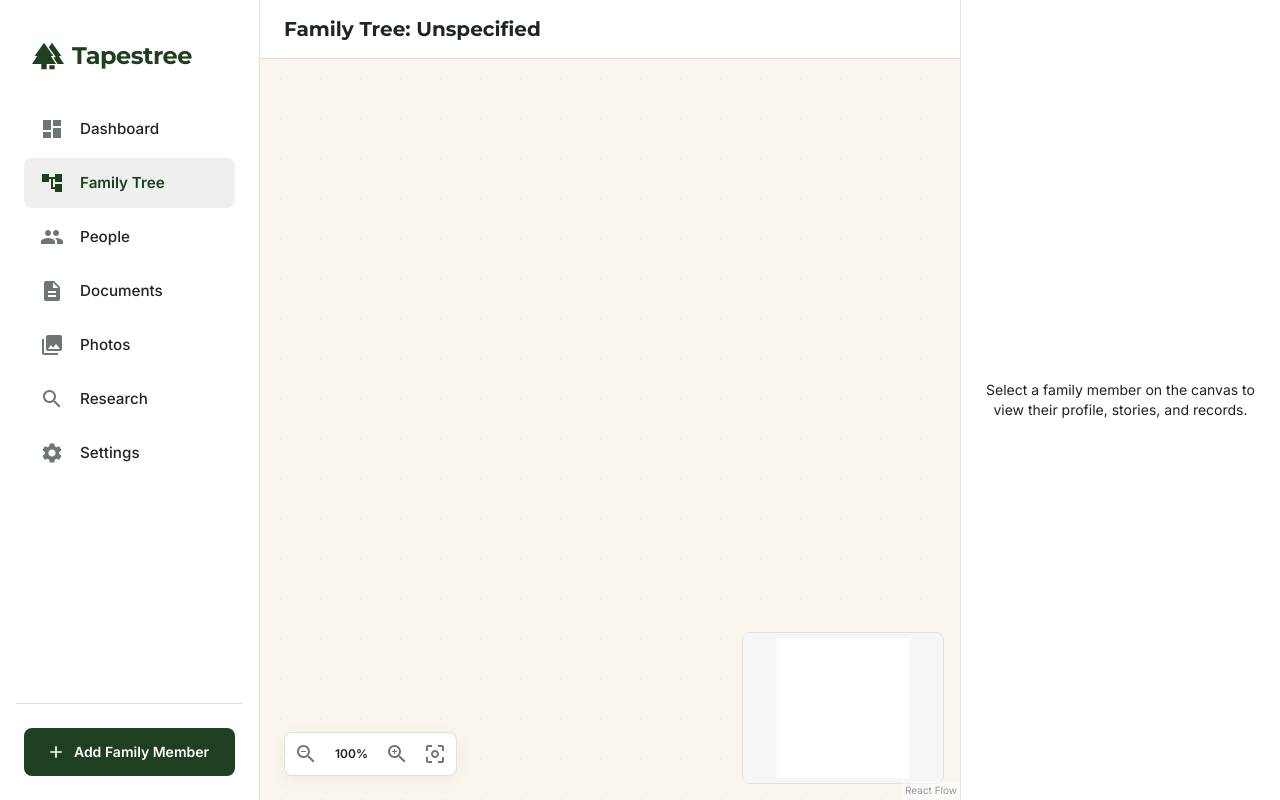
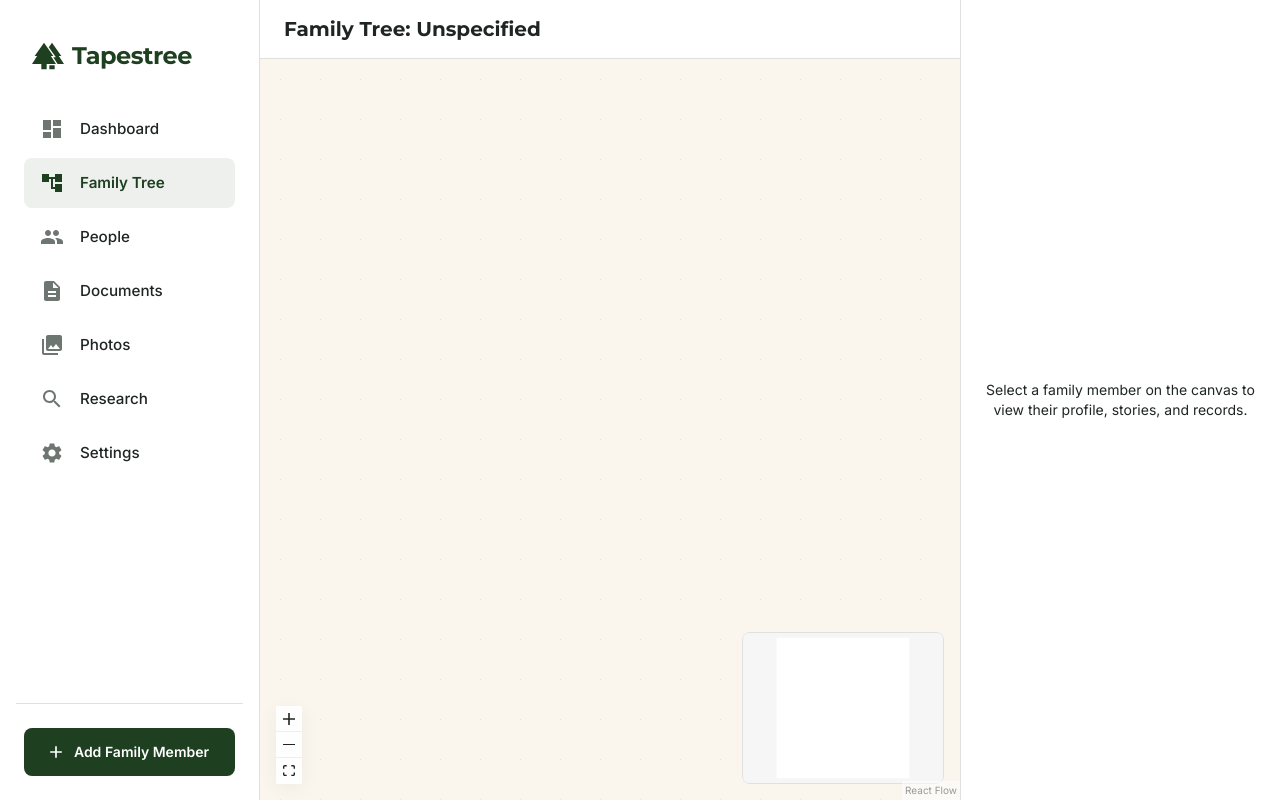
Before and after one commit to aish1550/tapestree, a Next.js app: page / in a window 1280 px wide. Built offline with nearby package versions, Linux system fonts and the light colour scheme; no server answers; the database is empty; what @mui/material-nextjs would draw is missing.

Commit message:
refactor: replace custom zoom UI with native Controls and consolidate camera-centering logic

```diff
--- a/app/components/TreeCanvas.tsx
+++ b/app/components/TreeCanvas.tsx
@@ -1,13 +1,11 @@
 'use client';
-import React, { useEffect, useRef, useState } from 'react';
-import { Box, IconButton, Typography } from '@mui/material';
-import ZoomInIcon from '@mui/icons-material/ZoomIn';
-import ZoomOutIcon from '@mui/icons-material/ZoomOut';
-import CenterFocusWeakIcon from '@mui/icons-material/CenterFocusWeak';
+import React, { useEffect, useRef } from 'react';
+import { Box } from '@mui/material';
 import {
   ReactFlow,
   ReactFlowProvider,
   Background,
+  Controls,
   MiniMap,
   useReactFlow,
   Node,
@@ -31,9 +29,8 @@ const nodeTypes = {
 };
 
 function TreeCanvasInner({ people, relationships, onSelectPerson, selectedPersonId }: TreeCanvasProps) {
-  const { setViewport, zoomIn, zoomOut } = useReactFlow();
+  const { setViewport } = useReactFlow();
   const viewportRef = useRef<HTMLDivElement>(null);
-  const [currentZoom, setCurrentZoom] = useState(100);
 
   const cardWidth = 220;
   const cardHeight = 76;
@@ -92,33 +89,21 @@ function TreeCanvasInner({ people, relationships, onSelectPerson, selectedPerson
     };
   });
 
-  // Helper centering function
-  const centerOnNode = (personId: string, smooth = true) => {
-    if (!viewportRef.current) return;
-    const person = people.find((p) => p.id === personId);
+  // 3. Zoom and pan camera-centering transition when selectedPersonId changes
+  useEffect(() => {
+    if (!selectedPersonId || !viewportRef.current) return;
+    const person = people.find((p) => p.id === selectedPersonId);
     if (!person) return;
 
     const W = viewportRef.current.clientWidth;
     const H = viewportRef.current.clientHeight;
 
-    const scale = 1.2; // 120% Capped Max Zoom
+    const scale = 1.2; // Capped max zoom target
     const targetX = W / 2 - (person.x + cardWidth / 2) * scale;
     const targetY = H / 2 - (person.y + cardHeight / 2) * scale;
 
-    if (smooth) {
-      setViewport({ x: targetX, y: targetY, zoom: scale }, { duration: 400 });
-    } else {
-      setViewport({ x: targetX, y: targetY, zoom: scale });
-    }
-    setCurrentZoom(120);
-  };
-
-  // 3. Zoom and pan camera-centering transition when selectedPersonId changes
-  useEffect(() => {
-    if (selectedPersonId) {
-      centerOnNode(selectedPersonId, true);
-    }
-  }, [selectedPersonId]);
+    setViewport({ x: targetX, y: targetY, zoom: scale }, { duration: 450 });
+  }, [selectedPersonId, people, setViewport]);
 
   // 4. Center on oldest founder on initial mount
   useEffect(() => {
@@ -136,44 +121,15 @@ function TreeCanvasInner({ people, relationships, onSelectPerson, selectedPerson
         const targetX = W / 2 - (founder.x + cardWidth / 2) * scale;
         const targetY = H / 2 - (founder.y + cardHeight / 2) * scale;
         setViewport({ x: targetX, y: targetY, zoom: scale });
-        setCurrentZoom(100);
       }
     }
-  }, [people]);
+  }, [people, setViewport]);
 
   const handleNodeClick = (_event: React.MouseEvent, node: Node) => {
     const person = people.find((p) => p.id === node.id);
     if (person) {
       onSelectPerson(person);
     }
-  };
-
-  const handleZoomIn = () => {
-    zoomIn({ duration: 300 });
-  };
-
-  const handleZoomOut = () => {
-    zoomOut({ duration: 300 });
-  };
-
-  const handleResetZoom = () => {
-    if (selectedPersonId) {
-      centerOnNode(selectedPersonId, true);
-    } else if (people.length > 0) {
-      const founder = people.reduce((oldest, current) => {
-        const oldestDate = new Date(oldest.birthDate).getTime();
-        const currentDate = new Date(current.birthDate).getTime();
-        return currentDate < oldestDate ? current : oldest;
-      }, people[0]);
-      if (founder) {
-        centerOnNode(founder.id, true);
-      }
-    }
-  };
-
-  // Sync zoom percentage state on viewport moves
-  const handleMove = (_event: any, viewport: any) => {
-    setCurrentZoom(Math.round(viewport.zoom * 100));
   };
 
   return (
@@ -187,45 +143,11 @@ function TreeCanvasInner({ people, relationships, onSelectPerson, selectedPerson
         bgcolor: 'background.default',
       }}
     >
-      {/* Custom Sleek Zoom Controls */}
-      <Box
-        sx={{
-          position: 'absolute',
-          bottom: 24,
-          left: 24,
-          bgcolor: 'background.paper',
-          borderRadius: 2,
-          boxShadow: '0 4px 20px rgba(0,0,0,0.05)',
-          display: 'flex',
-          gap: 0.5,
-          p: 0.5,
-          border: '1px solid',
-          borderColor: 'divider',
-          zIndex: 10,
-        }}
-      >
-        <IconButton size="small" onClick={handleZoomOut}>
-          <ZoomOutIcon />
-        </IconButton>
-        <Box sx={{ display: 'flex', alignItems: 'center', px: 1 }}>
-          <Typography variant="caption" sx={{ fontWeight: 'bold' }}>
-            {currentZoom}%
-          </Typography>
-        </Box>
-        <IconButton size="small" onClick={handleZoomIn}>
-          <ZoomInIcon />
-        </IconButton>
-        <IconButton size="small" onClick={handleResetZoom}>
-          <CenterFocusWeakIcon />
-        </IconButton>
-      </Box>
-
       <ReactFlow
         nodes={nodes}
         edges={edges}
         nodeTypes={nodeTypes}
         onNodeClick={handleNodeClick}
-        onMove={handleMove}
         minZoom={0.3}
         maxZoom={1.2}
         fitViewOptions={{ padding: 0.2 }}
@@ -234,11 +156,12 @@ function TreeCanvasInner({ people, relationships, onSelectPerson, selectedPerson
         panOnScroll={false}
         panOnDrag={true}
         preventScrolling={true}
-        nodesDraggable={false}
+        nodesDraggable={false} // Retain fixed pre-calculated coordinates layout
         nodesConnectable={false}
         elementsSelectable={true}
       >
         <Background variant={BackgroundVariant.Dots} gap={40} size={1} color="#1E3F20" style={{ opacity: 0.15 }} />
+        <Controls showInteractive={false} position="bottom-left" style={{ margin: '16px', boxShadow: '0 4px 20px rgba(0,0,0,0.05)' }} />
         <MiniMap zoomable pannable style={{ borderRadius: '8px', border: '1px solid #e0e0e0', margin: '16px' }} />
       </ReactFlow>
     </Box>
```
